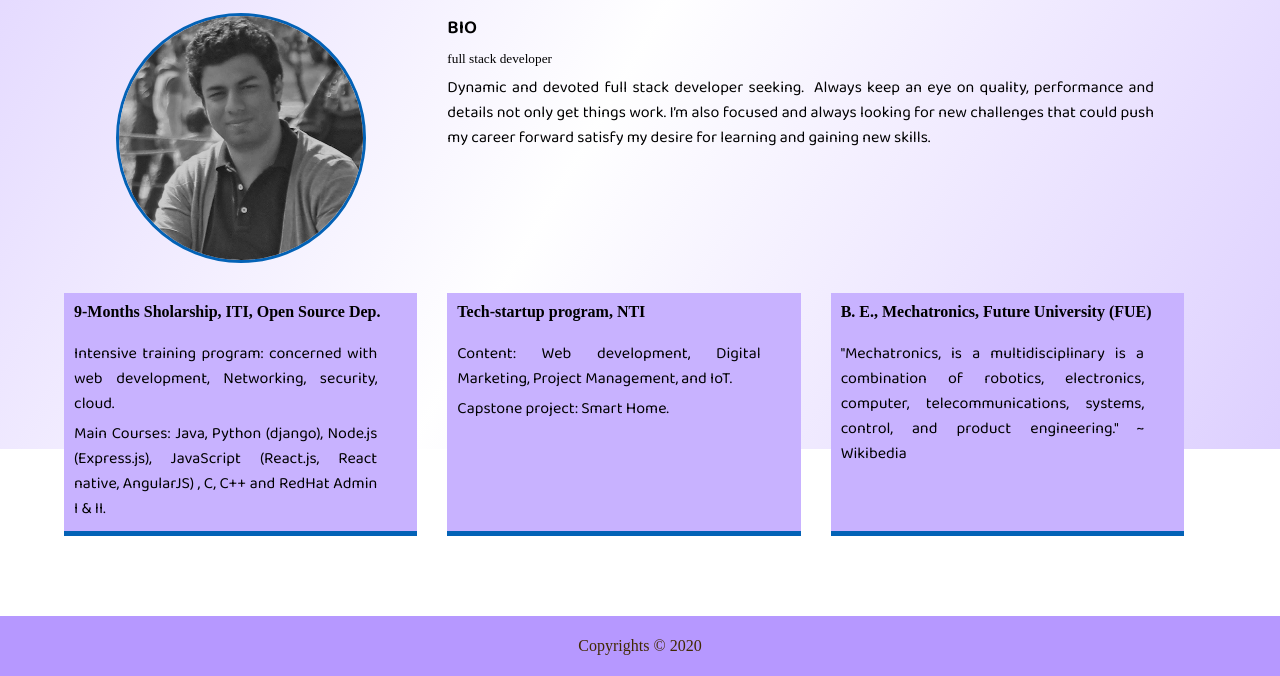
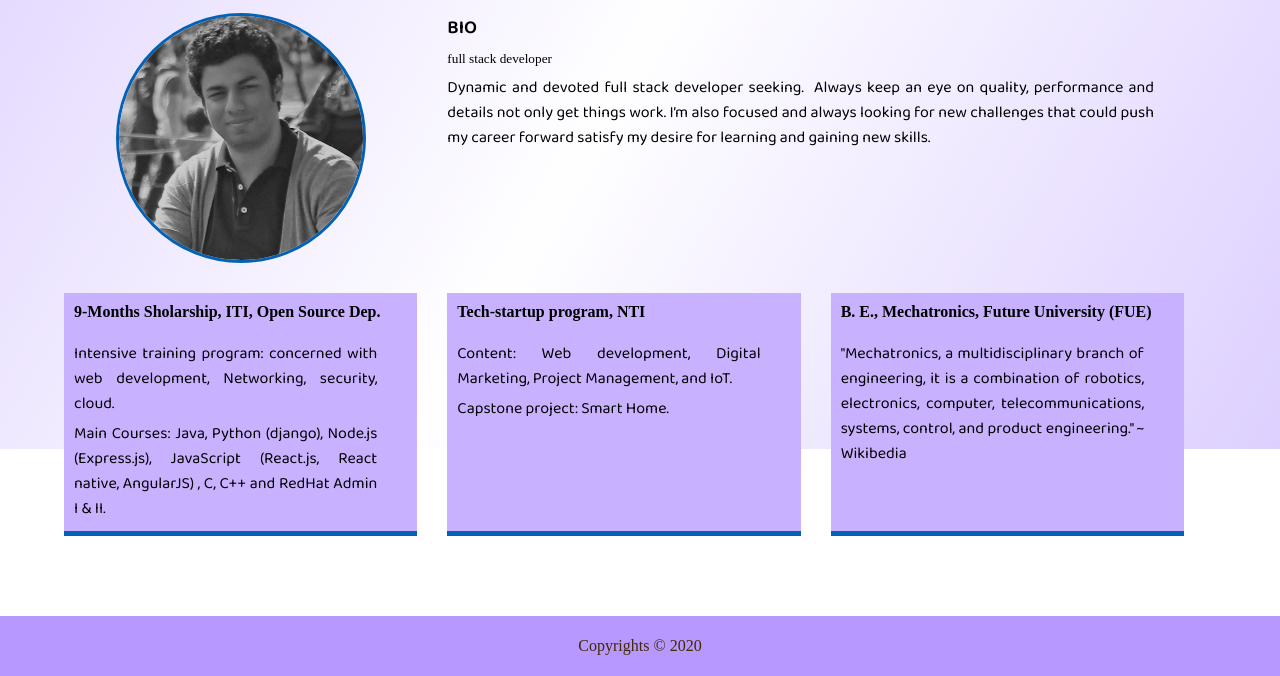
Before and after one commit to mofath/Portfolio--Sass, a website: page about.html in a window 1280 px wide. Shown: the part 351-1027 px from the top of the page. Drawn offline with Linux system fonts and the light colour scheme.

Commit message:
Update about.html

```diff
--- a/about.html
+++ b/about.html
@@ -104,7 +104,7 @@
             </div>
             <div class="exp">
                 <h4 class="exp-title"><strong>B. E., Mechatronics, Future University (FUE)</strong></h4>
-                <p> "Mechatronics, is a multidisciplinary is a combination of robotics,
+                <p> "Mechatronics, a multidisciplinary branch of engineering, it is a combination of robotics,
                     electronics, computer, telecommunications, systems, control, and product engineering." ~ Wikibedia
                 </p>
             </div>
```
